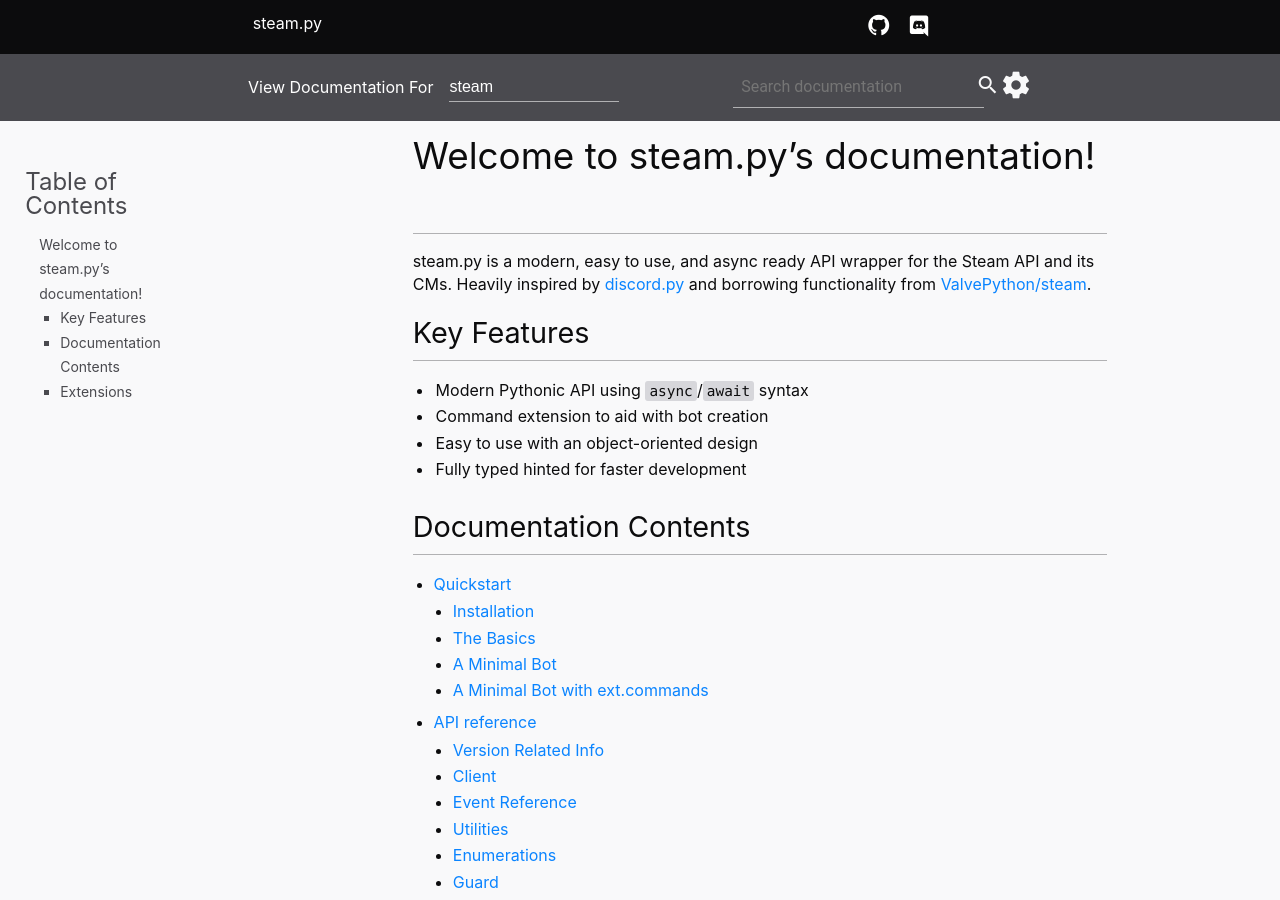
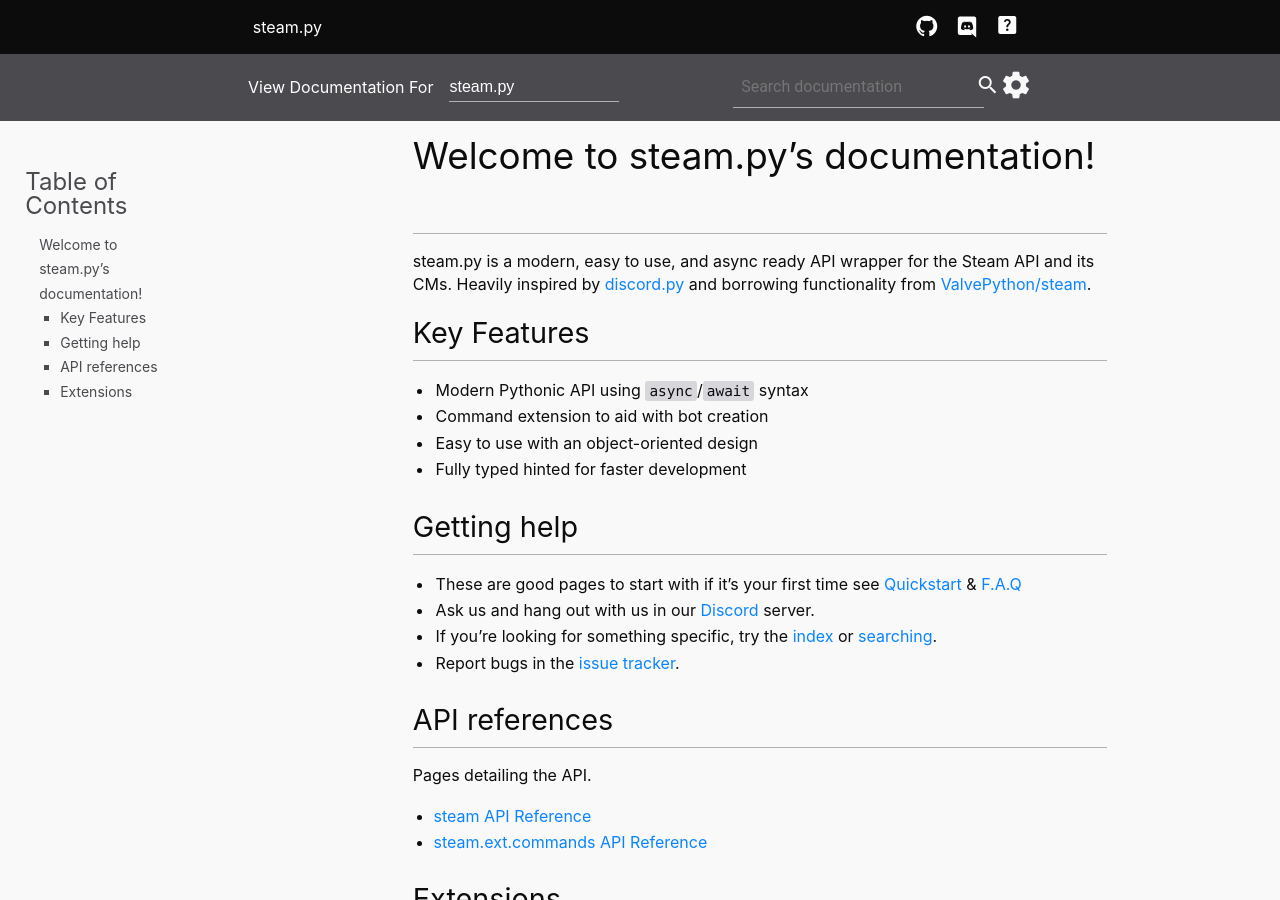
Before and after one commit to Gobot1234/steam.py, a Sphinx documentation site: the page built from docs/index.rst, in a window 1280 px wide and 900 px high. Built offline with Sphinx 7.4.7, drawn with Linux system fonts in a browser that asks for light colours; the version number is read from the project's files by our own code; some of the changed text lies outside the part shown.

Commit message:
Update for neo-docs again

```diff
--- a/docs/_static/codeblocks.css
+++ b/docs/_static/codeblocks.css
@@ -399,6 +399,9 @@ DEALINGS IN THE SOFTWARE.
 :root[data-theme="dark"] .highlight .nf {
   color: #6494d8;
 } /* Name.Function */
+:root[data-theme="dark"] .highlight .fm {
+  color: #6494d8;
+} /* Name.Function.Magic */
 :root[data-theme="dark"] .highlight .nl {
   color: #d0d0d0;
 } /* Name.Label */
--- a/docs/_static/icons.css
+++ b/docs/_static/icons.css
@@ -6,5 +6,5 @@
 }
 
 .custom-icons {
-  font-family: "Custom Icons" !important; /* prettier-ignore */
+  font-family: "Custom Icons", serif !important;
 }
--- a/docs/_static/style.css
+++ b/docs/_static/style.css
@@ -42,8 +42,10 @@ Historically however, thanks to:
 
 /* CSS variables would go here */
 :root {
-  --font-family: -apple-system, BlinkMacSystemFont, "Segoe UI", Roboto, Oxygen, Ubuntu, Cantarell, "Open Sans",
-    "Helvetica Neue", sans-serif;
+  --font-family: -apple-system, BlinkMacSystemFont, "Segoe UI", Roboto, Oxygen,
+    Ubuntu, Cantarell, "Open Sans", "Helvetica Neue", sans-serif;
+  --monospace-font-family: "Consolas", "Menlo", "Deja Vu Sans Mono",
+    "Bitstream Vera Sans Mono", monospace;
 
   /* palette goes here */
   --white: #ffffff;
@@ -270,6 +272,7 @@ header > nav {
   display: flex;
   flex-direction: row;
   justify-content: flex-end;
+  align-items: center;
 }
 
 header > nav a {
@@ -339,6 +342,11 @@ header > nav > a:hover {
 
   cursor: pointer;
 }
+
+.sub-header option {
+  color: black;
+}
+
 .sub-header > select:focus {
   outline: none;
 }
@@ -403,12 +411,12 @@ aside h3 {
   position: relative;
   line-height: 0.5em;
   transition: transform 0.4s;
-  transform: rotate(0deg);
+  transform: rotate(-90deg);
 }
 
 .expanded {
   transition: transform 0.4s;
-  transform: rotate(-90deg);
+  transform: rotate(0deg);
 }
 
 .ref-internal-padding {
@@ -477,7 +485,8 @@ aside .material-icons,
 }
 
 .search-wrapper > input[type="search"] {
-  font-family: "Roboto", Corbel, Avenir, "Lucida Grande", "Lucida Sans", sans-serif;
+  font-family: "Roboto", Corbel, Avenir, "Lucida Grande", "Lucida Sans",
+    sans-serif;
   outline: none;
   appearance: none;
   font-size: 1em;
@@ -923,7 +932,7 @@ dl.field-list {
 /* internal references are forced to bold for some reason */
 a.reference.internal > strong {
   font-weight: unset;
-  font-family: monospace;
+  font-family: var(--monospace-font-family);
 }
 
 /* exception hierarchy */
@@ -1019,7 +1028,7 @@ pre {
 
 pre,
 code {
-  font-family: "Consolas", "Menlo", "Deja Vu Sans Mono", "Bitstream Vera Sans Mono", monospace;
+  font-family: var(--monospace-font-family);
   font-size: 0.9em;
   overflow-wrap: break-word;
 }
@@ -1159,7 +1168,7 @@ table.docutils tbody tr td ol.last {
 }
 
 /* hide the welcome text */
-section#welcome-to-discord-py > h1 {
+section#welcome-to-steam-py > h1 {
   display: none;
 }
 
@@ -1287,20 +1296,6 @@ div.code-block-caption {
   #settings-toggle {
     display: none;
   }
-
-  div.controls {
-    height: 1px;
-    font-size: 1em;
-  }
-
-  .class-anchor-offset {
-    position: relative;
-    scroll-margin-top: 20px;
-  }
-
-  .controls {
-    padding-bottom: 10px;
-  }
 }
 
 @media screen and (min-width: 1200px) {
--- a/docs/_templates/layout.html
+++ b/docs/_templates/layout.html
@@ -23,17 +23,34 @@ DEALINGS IN THE SOFTWARE.
 -->
 
 <!DOCTYPE html>
+<html lang="en">
   <head>
     <meta charset="utf-8" />
     <meta name="viewport" content="width=device-width, initial-scale=1.0" />
     <title>{{ title|striptags|e }}{{ titlesuffix }}</title>
     {%- block extrahead %} {% endblock %}
     <!-- end extra head -->
-  <link href="https://fonts.googleapis.com/icon?family=Material+Icons" rel="stylesheet" />
-  <link rel="stylesheet" href="{{ pathto('_static/style.css', 1)|e }}" type="text/css" />
-  <link rel="stylesheet" href="{{ pathto('_static/codeblocks.css', 1) }}" type="text/css" />
-  <link rel="stylesheet" href="{{ pathto('_static/icons.css', 1)|e }}" type="text/css" />
-  {%- block css %} {%- for css in css_files %} {%- if css|attr("filename") %} {{ css_tag(css) }} {%- else %}
+    <link
+      href="https://fonts.googleapis.com/icon?family=Material+Icons"
+      rel="stylesheet"
+    />
+    <link
+      rel="stylesheet"
+      href="{{ pathto('_static/style.css', 1)|e }}"
+      type="text/css"
+    />
+    <link
+      rel="stylesheet"
+      href="{{ pathto('_static/codeblocks.css', 1) }}"
+      type="text/css"
+    />
+    <link
+      rel="stylesheet"
+      href="{{ pathto('_static/icons.css', 1)|e }}"
+      type="text/css"
+    />
+    {%- block css %} {%- for css in css_files %} {%- if css|attr("filename") %}
+    {{ css_tag(css) }} {%- else %}
     <link rel="stylesheet" href="{{ pathto(css, 1)|e }}" type="text/css" />
     {%- endif %} {%- endfor %} {%- endblock %} {%- block scripts %}
     <script
@@ -41,22 +58,47 @@ DEALINGS IN THE SOFTWARE.
       data-url_root="{{ pathto('', 1) }}"
       src="{{ pathto('_static/documentation_options.js', 1) }}"
     ></script>
-  {%- for js in script_files %} {{ js_tag(js) }} {%- endfor %} {%- endblock %} {%- if pageurl %}
+    {%- for js in script_files %} {{ js_tag(js) }} {%- endfor %} {%- endblock %}
+    {%- if pageurl %}
     <link rel="canonical" href="{{ pageurl|e }}" />
     {%- endif %} {%- if favicon %}
     <link rel="shortcut icon" href="{{ pathto('_static/' + favicon, 1)|e }}" />
     {%- endif %} {%- block linktags %} {%- if hasdoc('about') %}
-  <link rel="author" title="{{ _('About these documents') }}" href="{{ pathto('about') }}" />
+    <link
+      rel="author"
+      title="{{ _('About these documents') }}"
+      href="{{ pathto('about') }}"
+    />
     {%- endif %} {%- if hasdoc('genindex') %}
-  <link rel="index" title="{{ _('Index') }}" href="{{ pathto('genindex') }}" />
+    <link
+      rel="index"
+      title="{{ _('Index') }}"
+      href="{{ pathto('genindex') }}"
+    />
     {%- endif %} {%- if hasdoc('search') %}
-  <link rel="search" title="{{ _('Search') }}" href="{{ pathto('search') }}" />
+    <link
+      rel="search"
+      title="{{ _('Search') }}"
+      href="{{ pathto('search') }}"
+    />
     {%- endif %} {%- if hasdoc('copyright') %}
-  <link rel="copyright" title="{{ _('Copyright') }}" href="{{ pathto('copyright') }}" />
+    <link
+      rel="copyright"
+      title="{{ _('Copyright') }}"
+      href="{{ pathto('copyright') }}"
+    />
     {%- endif %} {%- if next %}
-  <link rel="next" title="{{ next.title|striptags|e }}" href="{{ next.link|e }}" />
+    <link
+      rel="next"
+      title="{{ next.title|striptags|e }}"
+      href="{{ next.link|e }}"
+    />
     {%- endif %} {%- if prev %}
-  <link rel="prev" title="{{ prev.title|striptags|e }}" href="{{ prev.link|e }}" />
+    <link
+      rel="prev"
+      title="{{ prev.title|striptags|e }}"
+      href="{{ prev.link|e }}"
+    />
     {%- endif %} {%- endblock %}
   </head>
   <body>
@@ -65,22 +107,43 @@ DEALINGS IN THE SOFTWARE.
       {#- The main navigation header #}
       <header class="grid-item">
         <nav>
-        <a href="{{ pathto(master_doc)|e }}" class="main-heading">{{ project }}</a>
-        <a href="{{ repository }}" title="GitHub"><span class="material-icons custom-icons">github</span></a>
-        <a href="{{ discord_invite }}" title="Discord"><span class="material-icons custom-icons">discord</span></a>
-        <a href="{{ pathto('faq') }}" title="FAQ"><span class="material-icons">faq</span></a>
+          <a href="{{ pathto(master_doc)|e }}" class="main-heading"
+            >{{ project }}</a
+          >
+          <a href="{{ repository }}" title="GitHub"
+            ><span class="material-icons custom-icons">github</span></a
+          >
+          <a href="{{ discord_invite }}" title="Discord"
+            ><span class="material-icons custom-icons">discord</span></a
+          >
+          <a href="{{ pathto('faq') }}" title="FAQ"
+            ><span class="material-icons">help_center</span></a
+          >
           {#- If we have more links we can put them here #}
-        <a onclick="mobileSearch.open();" title="{{ _('Search') }}" id="open-search" class="mobile-only"
+          <a
+            onclick="mobileSearch.open();"
+            title="{{ _('Search') }}"
+            id="open-search"
+            class="mobile-only"
             ><span class="material-icons">search</span></a
           >
-        <a onclick="mobileSearch.close();" title="{{ _('Close') }}" id="close-search" class="mobile-only" hidden
+          <a
+            onclick="mobileSearch.close();"
+            title="{{ _('Close') }}"
+            id="close-search"
+            class="mobile-only"
+            hidden
             ><span class="material-icons">close</span></a
           >
         </nav>
         <nav class="mobile-only">
           <form role="search" class="search" action="search.html" method="get">
             <div class="search-wrapper">
-            <input type="search" name="q" placeholder="{{ _('Search documentation') }}" />
+              <input
+                type="search"
+                name="q"
+                placeholder="{{ _('Search documentation') }}"
+              />
               <button type="submit">
                 <span class="material-icons">search</span>
               </button>
@@ -90,27 +153,48 @@ DEALINGS IN THE SOFTWARE.
       </header>
       {#- The sub-header with search and extension related selection #}
       <div class="sub-header grid-item">
-      <label for="documentation_select">{{ _('View Documentation For') }}</label>
-      <select id="documentation_select" onchange="window.location = this.value;">
+        <label for="documentation_select"
+          >{{ _('View Documentation For') }}</label
+        >
+        <select
+          id="documentation_select"
+          onchange="window.location = this.value;"
+        >
           {%- if pagename.startswith('ext/') %}
-        <option value="{{ pathto(master_doc)|e }}">steam</option>
+          <option value="{{ pathto(master_doc)|e }}">{{ project }}</option>
           {%- else %}
-        <option value="{{ pathto(pagename) }}" selected>steam</option>
+          <option value="{{ pathto(pagename) }}" selected>{{ project }}</option>
           {%- endif %} {%- for ext, p in module_extensions %}
-        <option value="{{ pathto(p + '/index')|e }}" {% if pagename.startswith(p) %} selected {% endif %}>
+          <option
+            value="{{ pathto(p + '/index')|e }}"
+            {%
+            if
+            pagename.startswith(p)
+            %}
+            selected
+            {%
+            endif
+            %}
+          >
             {{ ext }}
           </option>
           {%- endfor %}
         </select>
         <form role="search" class="search" action="search.html" method="get">
           <div class="search-wrapper">
-          <input type="search" name="q" placeholder="{{ _('Search documentation') }}" />
+            <input
+              type="search"
+              name="q"
+              placeholder="{{ _('Search documentation') }}"
+            />
             <button type="submit">
               <span class="material-icons">search</span>
             </button>
           </div>
         </form>
-      <a accesskey="S" class="settings" onclick="settingsModal.open();"><span class="material-icons">settings</span></a>
+        <a accesskey="S" class="settings" onclick="settingsModal.open();"
+          ><span class="material-icons">settings</span></a
+        >
       </div>
       {#- The sidebar component #}
       <aside class="grid-item">
@@ -119,7 +203,11 @@ DEALINGS IN THE SOFTWARE.
           <span class="material-icons">menu</span>
         </span>
         {%- endif %}
-      <span id="settings-toggle" class="settings" onclick="settingsModal.open();">
+        <span
+          id="settings-toggle"
+          class="settings"
+          onclick="settingsModal.open();"
+        >
           <span class="material-icons">settings</span>
         </span>
         <div id="sidebar">{%- include "localtoc.html" %}</div>
@@ -149,7 +240,12 @@ DEALINGS IN THE SOFTWARE.
     </script>
     {%- endif %}
 
-  <div id="settings" class="modal" onclick="if (event.target === this){ settingsModal.close(); }" hidden>
+    <div
+      id="settings"
+      class="modal"
+      onclick="if (event.target == this){ settingsModal.close(); }"
+      hidden
+    >
       <div class="modal-content">
         <span class="close" onclick="settingsModal.close();" title="Close">
           <span class="material-icons">close</span>
@@ -173,34 +273,50 @@ DEALINGS IN THE SOFTWARE.
         <h2>{{ _('Theme') }}</h2>
         <div class="setting">
           <h3>
-          <label class="toggle" title="{{ _('Set your theme based on your system preferences') }}">
-            <input type="radio" name="setTheme" onclick="updateSetting(this);" value="automatic" checked />
+            <label
+              class="toggle"
+              title="{{ _('Set your theme based on your system preferences') }}"
+            >
+              <input
+                type="radio"
+                name="setTheme"
+                onclick="updateSetting(this);"
+                value="automatic"
+                checked
+              />
             </label>
             {{ _('Automatic') }}
           </h3>
           <h3>
-          <label class="toggle" title="{{ _('Set your theme to light theme') }}">
-            <input type="radio" name="setTheme" onclick="updateSetting(this);" value="light" />
+            <label
+              class="toggle"
+              title="{{ _('Set your theme to light theme') }}"
+            >
+              <input
+                type="radio"
+                name="setTheme"
+                onclick="updateSetting(this);"
+                value="light"
+              />
             </label>
             {{ _('Light') }}
           </h3>
           <h3>
-          <label class="toggle" title="{{ _('Set your theme to dark theme') }}">
-            <input type="radio" name="setTheme" onclick="updateSetting(this);" value="dark" />
+            <label
+              class="toggle"
+              title="{{ _('Set your theme to dark theme') }}"
+            >
+              <input
+                type="radio"
+                name="setTheme"
+                onclick="updateSetting(this);"
+                value="dark"
+              />
             </label>
             {{ _('Dark') }}
           </h3>
         </div>
-
-      <h2>API Reference Style</h2>
-      <div class='setting'>
-        <h3>Use the classic API Reference style:
-          <label class="toggle" title="Enable the 'one page for all' view for API References.">
-            <input type="checkbox" name="useClassicAPIRef" onclick="updateSetting(this);">
-          </label>
-        </h3>
       </div>
     </div>
-  </div>
-
   </body>
+</html>
--- a/docs/conf.py
+++ b/docs/conf.py
@@ -38,9 +38,10 @@ extensions = [
     "exception_hierarchy",
     "enums",
     "events",
+    "resourcelinks",
 ]
 
-autodoc_member_order = "bysource"  # TODO I feel like there is a way to get a better order
+autodoc_member_order = "bysource"  # TODO I feel like there is a way to get a better order for redefined ones
 autodoc_typehints = "none"
 
 # Links used for cross-referencing stuff in other documentation
@@ -83,7 +84,10 @@ with open("../steam/__init__.py") as f:
     search = re.search(r'^__version__\s*=\s*"([^"]*)"', f.read(), re.MULTILINE)
 
 # The full version, including alpha/beta/rc tags.
-release = search.group(1)
+version = release = search.group(1)
+
+# This assumes a tag is available for final releases
+branch = "master" if version.endswith("a") else version
 
 # The language for content autogenerated by Sphinx. Refer to documentation
 # for a list of supported languages.
@@ -121,6 +125,12 @@ extlinks = {
     "issue": (f"{html_context['repository']}/%s", "GH-"),
 }
 
+resource_links = {
+    "discord": html_context["discord_invite"],
+    "issues": f"{html_context['repository']}/issues",
+    "examples": f"{html_context['repository']}/tree/{branch}/examples",
+}
+
 # The name of an image file (within the static path) to use as favicon of the
 # docs.  This file should be a Windows icon file (.ico) being 16x16 or 32x32
 # pixels large.
@@ -145,4 +155,4 @@ def setup(app: Sphinx) -> None:
 
         from docs.extensions.minimizer import minimize
 
-        app.connect("builder-inited", minimize)
+        app.connect("build-finished", minimize)
--- /dev/null
+++ b/docs/extensions/resourcelinks.py
@@ -0,0 +1,65 @@
+"""
+The MIT License (MIT)
+
+Copyright (c) 2015-2020 Rapptz
+
+Permission is hereby granted, free of charge, to any person obtaining a
+copy of this software and associated documentation files (the "Software"),
+to deal in the Software without restriction, including without limitation
+the rights to use, copy, modify, merge, publish, distribute, sublicense,
+and/or sell copies of the Software, and to permit persons to whom the
+Software is furnished to do so, subject to the following conditions:
+
+The above copyright notice and this permission notice shall be included in
+all copies or substantial portions of the Software.
+
+THE SOFTWARE IS PROVIDED "AS IS", WITHOUT WARRANTY OF ANY KIND, EXPRESS
+OR IMPLIED, INCLUDING BUT NOT LIMITED TO THE WARRANTIES OF MERCHANTABILITY,
+FITNESS FOR A PARTICULAR PURPOSE AND NONINFRINGEMENT. IN NO EVENT SHALL THE
+AUTHORS OR COPYRIGHT HOLDERS BE LIABLE FOR ANY CLAIM, DAMAGES OR OTHER
+LIABILITY, WHETHER IN AN ACTION OF CONTRACT, TORT OR OTHERWISE, ARISING
+FROM, OUT OF OR IN CONNECTION WITH THE SOFTWARE OR THE USE OR OTHER
+DEALINGS IN THE SOFTWARE.
+"""
+
+from typing import Any, Dict, List, Tuple
+
+from docutils import nodes, utils
+from docutils.nodes import Node, system_message
+from docutils.parsers.rst.states import Inliner
+
+import sphinx
+from sphinx.application import Sphinx
+from sphinx.util.nodes import split_explicit_title
+from sphinx.util.typing import RoleFunction
+
+
+def make_link_role(resource_links: Dict[str, str]) -> RoleFunction:
+    def role(
+        typ: str,
+        rawtext: str,
+        text: str,
+        lineno: int,
+        in_liner: Inliner,
+        options: Dict = {},  # noqa
+        content: List[str] = [],  # noqa
+    ) -> Tuple[List[Node], List[system_message]]:
+
+        text = utils.unescape(text)
+        has_explicit_title, title, key = split_explicit_title(text)
+        full_url = resource_links[key]
+        if not has_explicit_title:
+            title = full_url
+        pnode = nodes.reference(title, title, internal=False, refuri=full_url)
+        return [pnode], []
+    return role
+
+
+def add_link_role(app: Sphinx) -> None:
+    app.add_role('resource', make_link_role(app.config.resource_links))
+
+
+def setup(app: Sphinx) -> Dict[str, Any]:
+    app.add_config_value('resource_links', {}, 'env')
+    app.connect('builder-inited', add_link_role)
+    return {'version': sphinx.__display_version__, 'parallel_read_safe': True}
--- a/docs/index.rst
+++ b/docs/index.rst
@@ -1,8 +1,3 @@
-.. steam.py documentation master file, created by
-   sphinx-quickstart on Tue Mar 24 21:59:51 2020.
-   You can adapt this file completely to your liking, but it should at least
-   contain the root `toctree` directive.
-
 Welcome to steam.py's documentation!
 ====================================
 
@@ -18,27 +13,31 @@ Key Features
 - Easy to use with an object-oriented design
 - Fully typed hinted for faster development
 
+Getting help
+------------
 
-Documentation Contents
------------------------
+- These are good pages to start with if it's your first time see :doc:`quickstart` & :doc:`faq`
+- Ask us and hang out with us in our :resource:`Discord <discord>` server.
+- If you're looking for something specific, try the :ref:`index <genindex>` or :ref:`searching <search>`.
+- Report bugs in the :resource:`issue tracker <issues>`.
+
+API references
+--------------
+
+Pages detailing the API.
 
 .. toctree::
-   :maxdepth: 2
+   :maxdepth: 1
 
-   quickstart
-   api
-   faq
+   steam API Reference <api>
+   steam.ext.commands API Reference <ext/commands/api.rst>
 
 Extensions
 -----------
 
+steam.py has extension modules to help with common tasks.
+
 .. toctree::
-  :maxdepth: 3
+  :maxdepth: 1
 
   ext/commands/index.rst
-
-
-If you still can't find what you're looking for, try in one of the following pages:
-
-* :ref:`genindex`
-* :ref:`search`
```
Also changed, not shown: other parts of docs/_templates/layout.html (+15 -8 lines), docs/_static/custom.js (+6 -2 lines), docs/_static/settings.js (+16 -4 lines), docs/_static/sidebar.js (+15 -5 lines), docs/_static/copy.js (indentation only), docs/_static/scorer.js (indentation only). Lines whose indentation alone changed are shown as unchanged.
